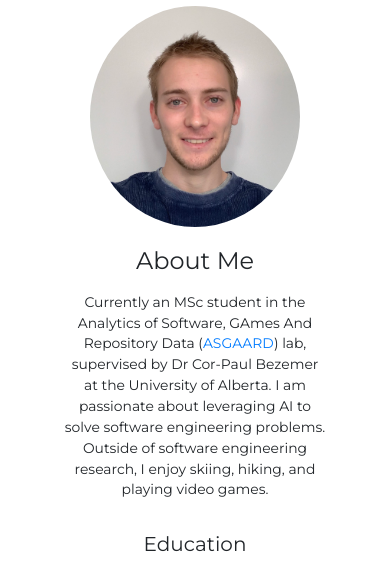
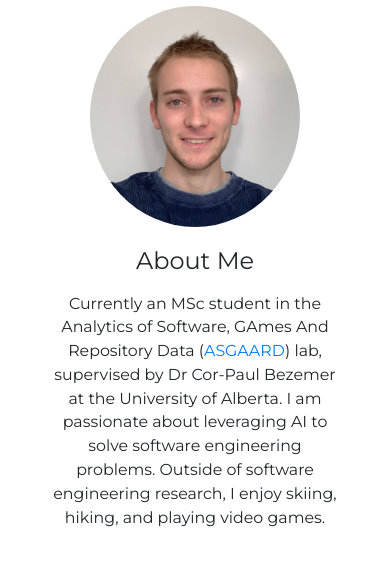
Before and after one commit to finascarr/finascarr.github.io, a plain HTML site: page index.html in a window 390 px wide. Shown: the part 214-775 px from the top of the page. Drawn offline with nearby package versions, Linux system fonts and the light colour scheme.

Commit message:
Improved responsive text sizing

```diff
--- a/css/style.css
+++ b/css/style.css
@@ -1,4 +1,4 @@
 body {
     font-family: 'Montserrat', sans-serif;
-    font-size: calc(10px + 1vw);
+    font-size: min(calc(10px + 1.5vw), 18px);
 }
--- a/index.html
+++ b/index.html
@@ -33,8 +33,8 @@
                 <img src='img/finlay.jpg' class='img-fluid rounded-circle'>
             </div>
             <h4>About Me</h4>
-            <div class='pl-3 pr-3 pt-2'>
-                <p>
+            <div class='pt-2'>
+                <p style='max-width: 800px;'>
                     Currently an MSc student in the Analytics of Software, GAmes And Repository Data (<a href='https://asgaard.ece.ualberta.ca/' target='_blank'>ASGAARD</a>) lab, supervised by Dr Cor-Paul Bezemer at the University of Alberta.
                     I am passionate about leveraging AI to solve software engineering problems.
                     Outside of software engineering research, I enjoy skiing, hiking, and playing video games.
```
